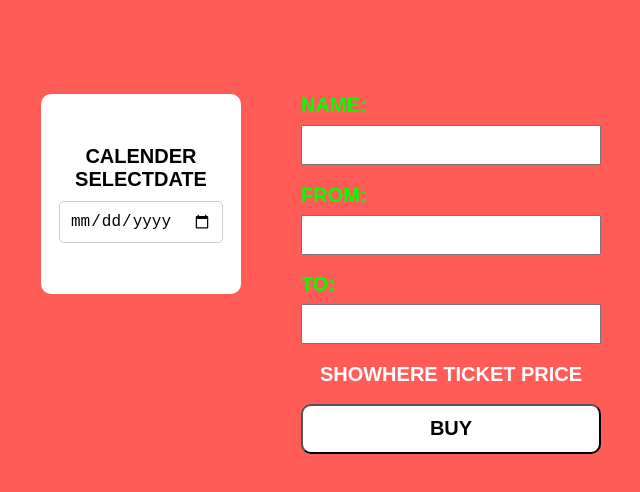
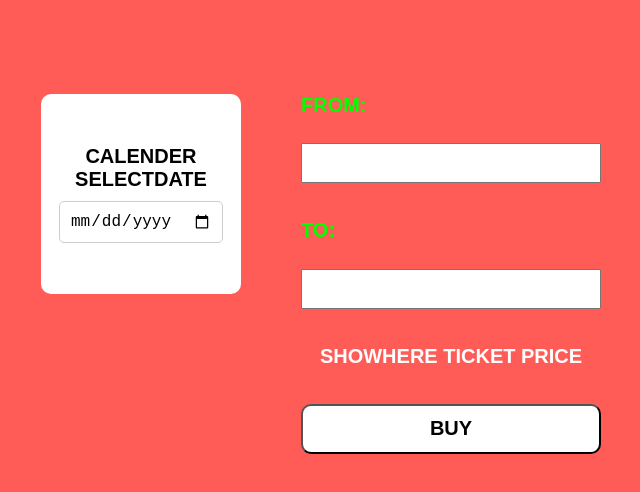
Before and after one commit to riyazvag/rtc, a plain HTML site: page index.html in a window 1280 px wide. Shown: the part 126-618 px from the top of the page, without its empty margins (319-959 px from the left). Drawn offline with Linux system fonts and the light colour scheme.

Commit message:
noname index.html

```diff
--- a/index.html
+++ b/index.html
@@ -123,8 +123,7 @@
                 <input type="date" id="date-picker">
             </div>
             <div class="input-fields">
-                <label for="name">NAME:</label>
-                <input type="text" id="name" name="name">
+
 
                 <label for="from">FROM:</label>
                 <input type="text" id="from" name="from">
```
